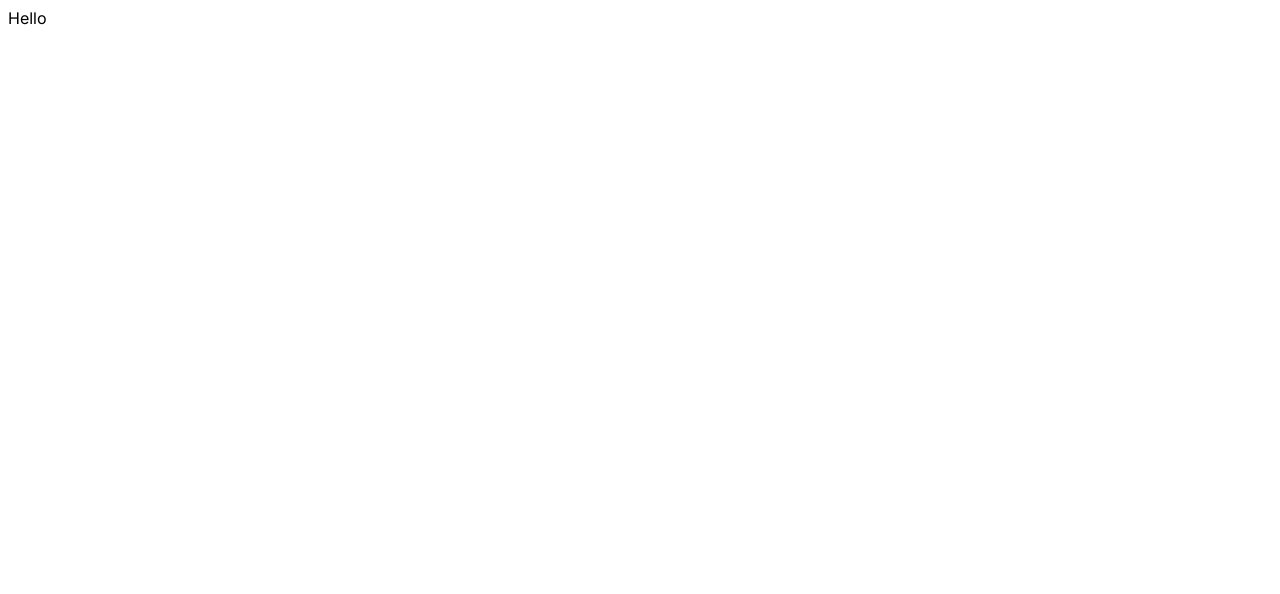
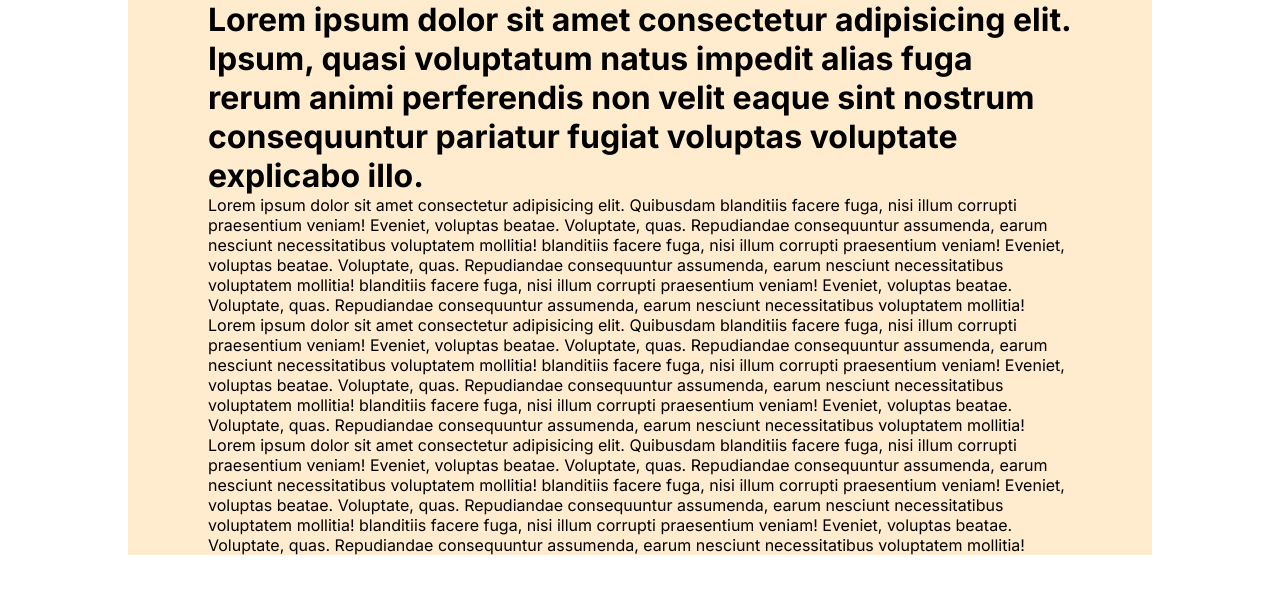
Before and after one commit to yliu948/next-blog, a Next.js app: page / in a window 1280 px wide. Shown: the top 594 px of the page. Built offline with nearby package versions, Linux system fonts and the light colour scheme.

Commit message:
init update

```diff
--- a/src/app/globals.css
+++ b/src/app/globals.css
@@ -0,0 +1,65 @@
+:root{
+  --bg:white;
+  --textColor:black;
+  --softBg:#f0f0f0;
+  --softTextColor:#626262;
+}
+
+*{
+  padding: 0;
+  margin: 0;
+  box-sizing: border-box;
+}
+
+body{
+  min-width: 100vw;
+  overflow-x: hidden;
+}
+
+a{
+  color: inherit;
+  text-decoration: none;
+}
+
+.container{
+  min-height: 100vh;
+  background-color: var(--bg);
+  color: var(--textColor);
+}
+
+.wrapper{
+  max-width: 1536px;
+  margin-left: auto;
+  margin-right: auto;
+  background-color: blanchedalmond;
+  padding-left: 80px;
+  padding-right: 80px;
+}
+
+@media screen and (max-width:1536px) {
+  .wrapper{
+    max-width: 1366px;
+  }
+}
+@media screen and (max-width:1280px) {
+  .wrapper{
+    max-width: 1024px;
+  }
+}
+@media screen and (max-width:1024px) {
+  .wrapper{
+    max-width: 768px;
+    padding-left: 40px;
+    padding-right: 40px;
+  }
+}
+@media screen and (max-width:768px) {
+  .wrapper{
+    max-width: 640px;
+  }
+}
+@media screen and (max-width:640px) {
+  .wrapper{
+    max-width: 475px;
+  }
+}
--- a/src/app/layout.js
+++ b/src/app/layout.js
@@ -1,17 +1,21 @@
-import './globals.css'
-import { Inter } from 'next/font/google'
+import "./globals.css";
+import { Inter } from "next/font/google";
 
-const inter = Inter({ subsets: ['latin'] })
+const inter = Inter({ subsets: ["latin"] });
 
 export const metadata = {
-  title: 'Blog App',
-  description: 'The best blog app!',
-}
+  title: "Blog App",
+  description: "The best blog app!",
+};
 
 export default function RootLayout({ children }) {
   return (
     <html lang="en">
-      <body className={inter.className}>{children}</body>
+      <body className={inter.className}>
+        <div className="container">
+          <div className="wrapper">{children}</div>
+        </div>
+      </body>
     </html>
-  )
+  );
 }
--- a/src/app/page.jsx
+++ b/src/app/page.jsx
@@ -1,5 +1,47 @@
 import styles from "./homepage.module.css";
+import Link from "next/link";
 
 export default function Home() {
-  return <div>Hello</div>;
+  return (
+    <div>
+      <Link href="/">
+        <h1>
+          Lorem ipsum dolor sit amet consectetur adipisicing elit. Ipsum, quasi
+          voluptatum natus impedit alias fuga rerum animi perferendis non velit
+          eaque sint nostrum consequuntur pariatur fugiat voluptas voluptate
+          explicabo illo.
+        </h1>
+        Lorem ipsum dolor sit amet consectetur adipisicing elit. Quibusdam
+        blanditiis facere fuga, nisi illum corrupti praesentium veniam! Eveniet,
+        voluptas beatae. Voluptate, quas. Repudiandae consequuntur assumenda,
+        earum nesciunt necessitatibus voluptatem mollitia! blanditiis facere
+        fuga, nisi illum corrupti praesentium veniam! Eveniet, voluptas beatae.
+        Voluptate, quas. Repudiandae consequuntur assumenda, earum nesciunt
+        necessitatibus voluptatem mollitia! blanditiis facere fuga, nisi illum
+        corrupti praesentium veniam! Eveniet, voluptas beatae. Voluptate, quas.
+        Repudiandae consequuntur assumenda, earum nesciunt necessitatibus
+        voluptatem mollitia! Lorem ipsum dolor sit amet consectetur adipisicing
+        elit. Quibusdam blanditiis facere fuga, nisi illum corrupti praesentium
+        veniam! Eveniet, voluptas beatae. Voluptate, quas. Repudiandae
+        consequuntur assumenda, earum nesciunt necessitatibus voluptatem
+        mollitia! blanditiis facere fuga, nisi illum corrupti praesentium
+        veniam! Eveniet, voluptas beatae. Voluptate, quas. Repudiandae
+        consequuntur assumenda, earum nesciunt necessitatibus voluptatem
+        mollitia! blanditiis facere fuga, nisi illum corrupti praesentium
+        veniam! Eveniet, voluptas beatae. Voluptate, quas. Repudiandae
+        consequuntur assumenda, earum nesciunt necessitatibus voluptatem
+        mollitia! Lorem ipsum dolor sit amet consectetur adipisicing elit.
+        Quibusdam blanditiis facere fuga, nisi illum corrupti praesentium
+        veniam! Eveniet, voluptas beatae. Voluptate, quas. Repudiandae
+        consequuntur assumenda, earum nesciunt necessitatibus voluptatem
+        mollitia! blanditiis facere fuga, nisi illum corrupti praesentium
+        veniam! Eveniet, voluptas beatae. Voluptate, quas. Repudiandae
+        consequuntur assumenda, earum nesciunt necessitatibus voluptatem
+        mollitia! blanditiis facere fuga, nisi illum corrupti praesentium
+        veniam! Eveniet, voluptas beatae. Voluptate, quas. Repudiandae
+        consequuntur assumenda, earum nesciunt necessitatibus voluptatem
+        mollitia!
+      </Link>
+    </div>
+  );
 }
```
